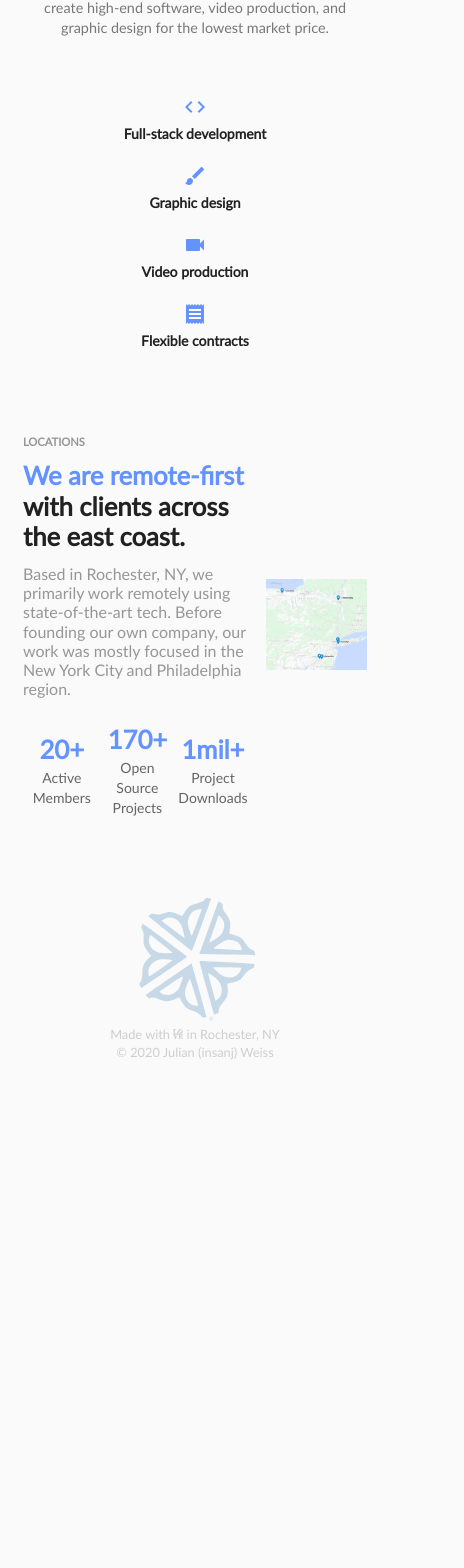
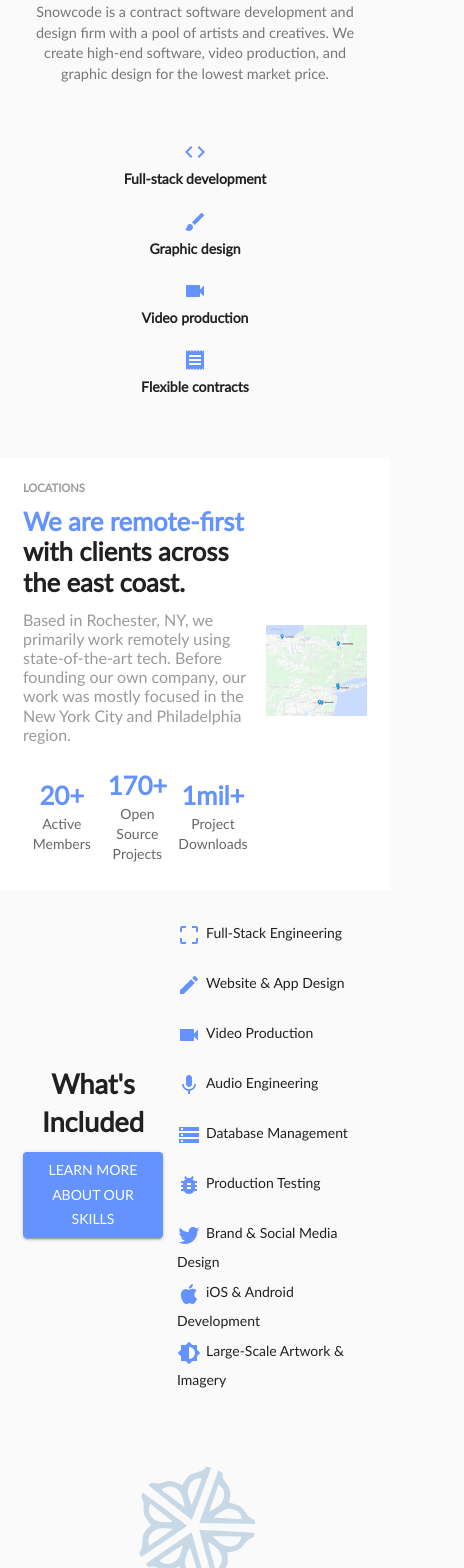
Before and after one commit to SnowcodeDesign/snowcode, a React (Create React App) app: page / in a window 390 px wide. Shown: the part 421-1989 px from the top of the page, 464 px wide, since content can reach past the window. Before the commit the page ends 1503 px from the top, so only its background shows below. Built offline with nearby package versions, Linux system fonts and the light colour scheme.

Commit message:
whats included new section 1st pass, mobile fix potentially

```diff
--- a/public/index.html
+++ b/public/index.html
@@ -3,7 +3,7 @@
   <head>
     <meta charset="utf-8" />
     <link rel="icon" href="%PUBLIC_URL%/snowcode.png" />
-    <meta name="viewport" content="width=device-width, initial-scale=1" />
+    <meta name="viewport" content="width=device-width, initial-scale=1, maximum-scale=1.0, user-scalable=no" />
     <meta name="theme-color" content="#000000" />
     <meta
       name="description"
--- a/src/components/snowcodeAppBar.jsx
+++ b/src/components/snowcodeAppBar.jsx
@@ -4,6 +4,9 @@
 import Toolbar from '@material-ui/core/Toolbar';
 import Typography from '@material-ui/core/Typography';
 import Button from '@material-ui/core/Button';
+import Menu from '@material-ui/core/Menu';
+import MenuItem from '@material-ui/core/MenuItem';
+
 import IconButton from '@material-ui/core/IconButton';
 import MenuIcon from '@material-ui/icons/Menu';
 import AcUnitIcon from '@material-ui/icons/AcUnit';
@@ -19,7 +22,6 @@
   },
 
   toolbar: {
-    minWidth: '460px',
     width: '100%',
     maxWidth: '1000px',
     marginLeft: 'auto',
@@ -36,10 +38,17 @@
   },
 
   mobile: {
-    display: 'none'
+    [theme.breakpoints.up('sm')]: {
+      display: 'none',
+    }
   },
 
   desktop: {
+    display: 'none',
+
+    [theme.breakpoints.up('sm')]: {
+      display: 'block',
+    }
   },
 
   toolbarButton: {
@@ -48,13 +57,39 @@
   }
 }));
 
-export default function SnowcodeAppBar() {
+export default function SnowcodeAppBar({ theme, on }) {
   const classes = useStyles();
 
+  const [mobileMenuAnchor, setMobileMenuAnchor] = React.useState(null);
+
+  const handleMobileMenuButtonClick = (event) => {
+    setMobileMenuAnchor(event.currentTarget);
+  }
+
+  const handleMobileMenuCloseClick = (event) => {
+    setMobileMenuAnchor(null);
+  }
+
   const mobileToolbar = (
-    <IconButton edge="end" className={classes.menuButton} color="inherit" aria-label="menu">
-      <MenuIcon />
-    </IconButton>
+    <div>
+      <IconButton edge="end" className={classes.menuButton} color="inherit" aria-label="menu" onClick={ handleMobileMenuButtonClick }>
+        <MenuIcon />
+      </IconButton>
+
+      <Menu
+        anchorEl={mobileMenuAnchor}
+        keepMounted
+        open={Boolean(mobileMenuAnchor)}
+        onClose={handleMobileMenuCloseClick}
+      >
+        <MenuItem onClick={handleMobileMenuCloseClick}>Pricing</MenuItem>
+        <MenuItem onClick={handleMobileMenuCloseClick}>Contact Us</MenuItem>
+        <MenuItem style={{
+          background: theme.palette.secondary.main,
+          color: theme.palette.secondary.contrastText
+        }} onClick={handleMobileMenuCloseClick}>Buy Now</MenuItem>
+      </Menu>
+    </div>
   );
 
   const desktopToolbar = (
--- a/src/components/snowcodeLandingJumbotron.jsx
+++ b/src/components/snowcodeLandingJumbotron.jsx
@@ -8,7 +8,6 @@
     background: theme.palette.primary.main,
   },
   rootContainer: {
-    minWidth: '444px',
     width: '100%',
     maxWidth: '900px',
     marginLeft: 'auto',
--- a/src/components/snowcodeLocationsMap.jsx
+++ b/src/components/snowcodeLocationsMap.jsx
@@ -7,11 +7,12 @@
   root: {
     minHeight: '400px',
     padding: 20,
+    background: theme.palette.primary.main
+  },
+  rootTable: {
     maxWidth: '900px',
     marginLeft: 'auto',
-    marginRight: 'auto'
-  },
-  rootTable: {
+    marginRight: 'auto',
     tableLayout: 'fixed',
   },
   cell: {
--- a/src/components/snowcodeWhatsIncludedTable.jsx
+++ b/src/components/snowcodeWhatsIncludedTable.jsx
@@ -1,5 +1,121 @@
 import React from 'react';
+import { makeStyles } from '@material-ui/core/styles';
+import Button from '@material-ui/core/Button';
+
+import VideocamIcon from '@material-ui/icons/Videocam';
+import CropFreeIcon from '@material-ui/icons/CropFree';
+import CreateIcon from '@material-ui/icons/Create';
+import MicIcon from '@material-ui/icons/Mic';
+import StorageIcon from '@material-ui/icons/Storage';
+import BugReportIcon from '@material-ui/icons/BugReport';
+import Brightness6Icon from '@material-ui/icons/Brightness6';
+import AppleIcon from '@material-ui/icons/Apple';
+import TwitterIcon from '@material-ui/icons/Twitter';
+
+const useStyles = makeStyles((theme) => ({
+  root: {
+    width: '100%',
+    padding: 20,
+  },
+  rootTable: {
+    width: '100%',
+    maxWidth: '1000px',
+    marginLeft: 'auto',
+    marginRight: 'auto'
+  },
+  rootTextCell: {
+    width: '300px',
+    textAlign: 'center',
+    fontWeight: 800,
+    fontSize: '1.7rem'
+  },
+  rootTextCellButton: {
+    marginTop: 10,
+  },
+  feature: {
+    width: '180px',
+    display: 'inline-block',
+    height: '30px',
+    margin: 10,
+  },
+  featureImage: {
+    display: 'inline',
+    marginRight: 5,
+    verticalAlign: 'top',
+    color: theme.palette.secondary.main
+  }
+}));
 
 export default function SnowcodeWhatsIncludedTable({ }) {
-  return '';
+  const classes = useStyles();
+
+  const features = [ {
+    image: <CropFreeIcon/>,
+    text: 'Full-Stack Engineering'
+  },{
+    image: <CreateIcon/>,
+    text: 'Website & App Design'
+  }, {
+    image: <VideocamIcon/>,
+    text: 'Video Production'
+  }, {
+    image: <MicIcon/>,
+    text: 'Audio Engineering'
+  }, {
+    image: <StorageIcon/>,
+    text: 'Database Management'
+  }, {
+    image: <BugReportIcon/>,
+    text: 'Production Testing'
+  }, {
+    image: <TwitterIcon/>,
+    text: 'Brand & Social Media Design'
+  }, {
+    image: <AppleIcon/>,
+    text: 'iOS & Android Development'
+  }, {
+    image: <Brightness6Icon/>,
+    text: 'Large-Scale Artwork & Imagery'
+  },
+  ];
+
+  const featuresElements = features.map(f => {
+    return (
+      <div className={classes.feature}>
+        <div className={classes.featureImage}>
+          {f.image}
+        </div>
+        { f.text }
+      </div>
+    );
+  });
+
+  const featuresTable = (
+    <div>
+      { featuresElements }
+    </div>
+  );
+
+  return (
+    <div className={classes.root}>
+      <table className={classes.rootTable}>
+        <tbody>
+          <tr>
+            <td className={classes.rootTextCell}>
+              <div>
+                What's Included
+                <div className={classes.rootTextCellButton}>
+                  <Button variant="contained" color="secondary">Learn More About Our Skills</Button>
+                </div>
+              </div>
+            </td>
+
+            <td>
+              { featuresTable }
+            </td>
+          </tr>
+        </tbody>
+      </table>
+    </div>
+  );
 }
--- a/src/pages/snowcodeRootPage.jsx
+++ b/src/pages/snowcodeRootPage.jsx
@@ -11,7 +11,9 @@
 export default function SnowcodeRootPage({ theme }) {
 
   const appBarComponent = (
-    <SnowcodeAppBar />
+    <SnowcodeAppBar
+      theme={ theme }
+    />
   );
 
   const landingJumbotronComponent = (
```
Also changed, not shown: 13 other files (tests, documents, lock files or other folders).
